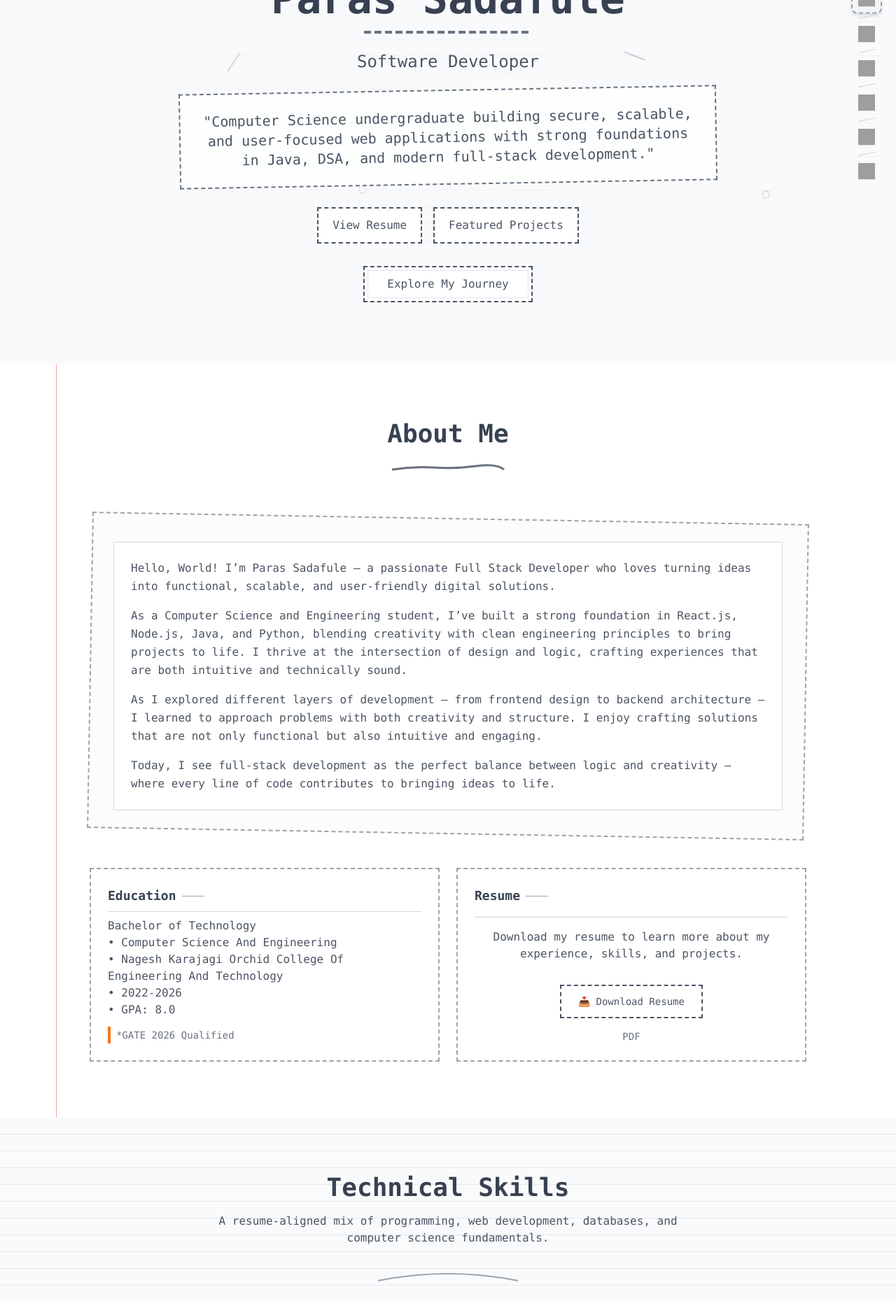
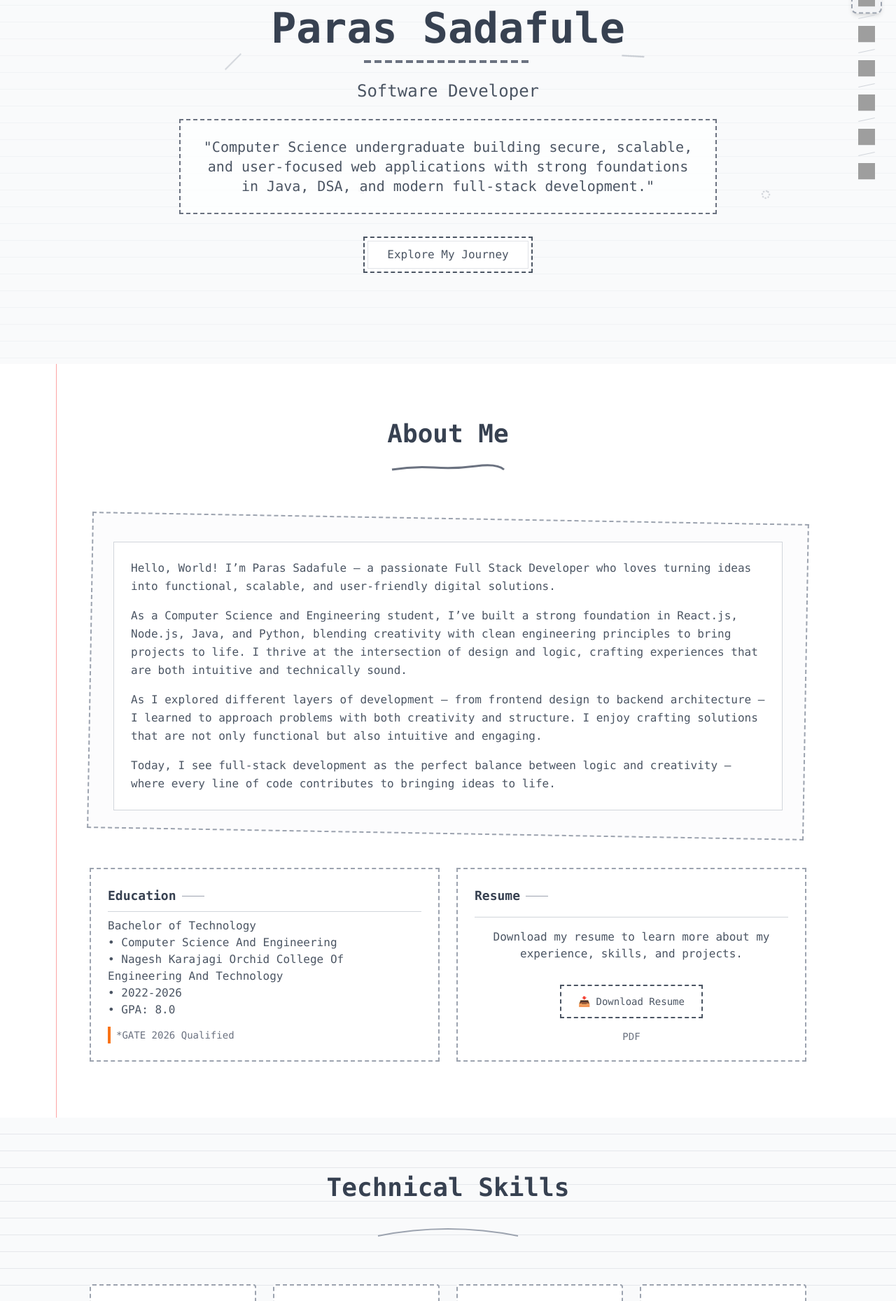
Before and after one commit to parassadafule/parassadafule, a React (Vite) app: page / in a window 1280 px wide. Shown: the part 280-2139 px from the top of the page at 70% size. Built offline with nearby package versions, Linux system fonts and the light colour scheme; grey boxes are pictures that could not be loaded.

Commit message:
updated portfolio according to resume

```diff
--- a/src/components/LandingPage.jsx
+++ b/src/components/LandingPage.jsx
@@ -80,36 +80,13 @@ const LandingPage = () => {
             isVisible ? "opacity-100 translate-y-0" : "opacity-0 translate-y-8"
           }`}
         >
-          <div className="border-2 border-dashed border-gray-500 p-4 sm:p-6 bg-white/70 transform -rotate-1">
+          <div className="border-2 border-dashed border-gray-500 p-4 sm:p-6 bg-white/70 transform ">
             <p className="text-base sm:text-lg md:text-xl text-gray-600 font-mono leading-relaxed">
               "Computer Science undergraduate building secure, scalable, and
               user-focused web applications with strong foundations in Java,
               DSA, and modern full-stack development."
             </p>
           </div>
-        </div>
-
-        <div
-          className={`flex flex-wrap justify-center gap-3 sm:gap-4 mb-6 sm:mb-8 transition-all duration-1000 delay-1200 ${
-            isVisible ? "opacity-100 translate-y-0" : "opacity-0 translate-y-8"
-          }`}
-        >
-          <a
-            href="/Paras_Sadafule_Resume.pdf"
-            target="_blank"
-            rel="noreferrer"
-            className="border-2 border-dashed border-gray-600 text-gray-600 font-mono px-5 py-3 bg-white hover:bg-gray-50 transition-all duration-300 transform hover:scale-105"
-          >
-            View Resume
-          </a>
-          <button
-            onClick={() =>
-              document.getElementById("projects").scrollIntoView({ behavior: "smooth" })
-            }
-            className="border-2 border-dashed border-gray-600 text-gray-600 font-mono px-5 py-3 bg-white hover:bg-gray-50 transition-all duration-300 transform hover:scale-105"
-          >
-            Featured Projects
-          </button>
         </div>
 
         <div
--- a/src/components/ProjectsSection.jsx
+++ b/src/components/ProjectsSection.jsx
@@ -288,15 +288,6 @@ const ProjectsSection = () => {
                 />
               </svg>
             </div>
-
-            <p
-              className={`text-base sm:text-lg text-gray-600 max-w-2xl mx-auto font-mono transition-all duration-1000 delay-500 ${
-                isVisible ? "opacity-100 translate-y-0" : "opacity-0 translate-y-8"
-              }`}
-            >
-              Projects selected from my updated resume, presented with a stronger
-              focus on impact, architecture, and engineering fundamentals.
-            </p>
           </div>
 
           <div className="grid grid-cols-1 md:grid-cols-2 lg:grid-cols-3 gap-6 sm:gap-8 max-w-8xl">
--- a/src/components/SkillsSection.jsx
+++ b/src/components/SkillsSection.jsx
@@ -117,15 +117,6 @@ const SkillsSection = () => {
               Technical Skills
             </h2>
 
-            <p
-              className={`text-sm sm:text-base text-gray-600 max-w-2xl mx-auto font-mono transition-all duration-1000 delay-500 ${
-                isVisible ? "opacity-100 translate-y-0" : "opacity-0 translate-y-8"
-              }`}
-            >
-              A resume-aligned mix of programming, web development, databases, and
-              computer science fundamentals.
-            </p>
-
             <div
               className={`mt-6 flex justify-center transition-all duration-1000 delay-700 ${
                 isVisible ? "opacity-100" : "opacity-0"
```
Also changed, not shown: 1 other file (tests, documents, lock files or other folders).
